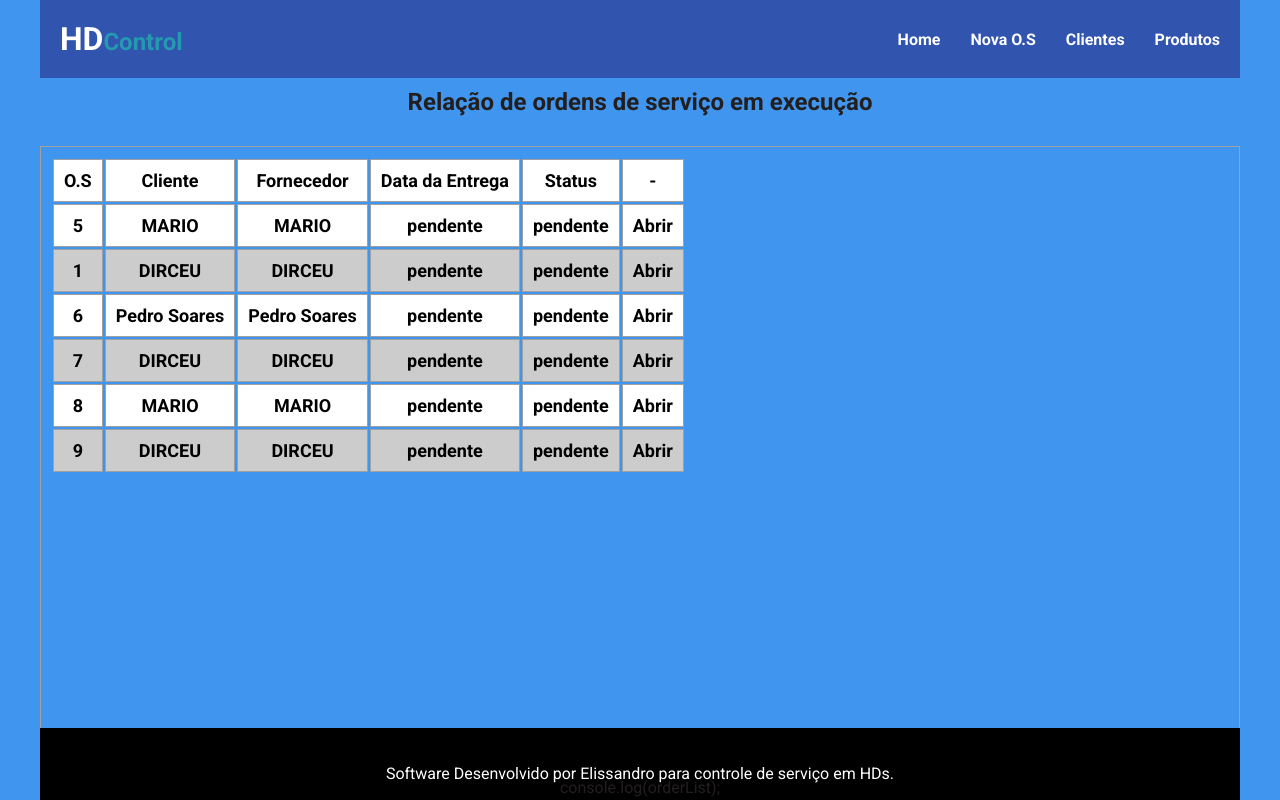
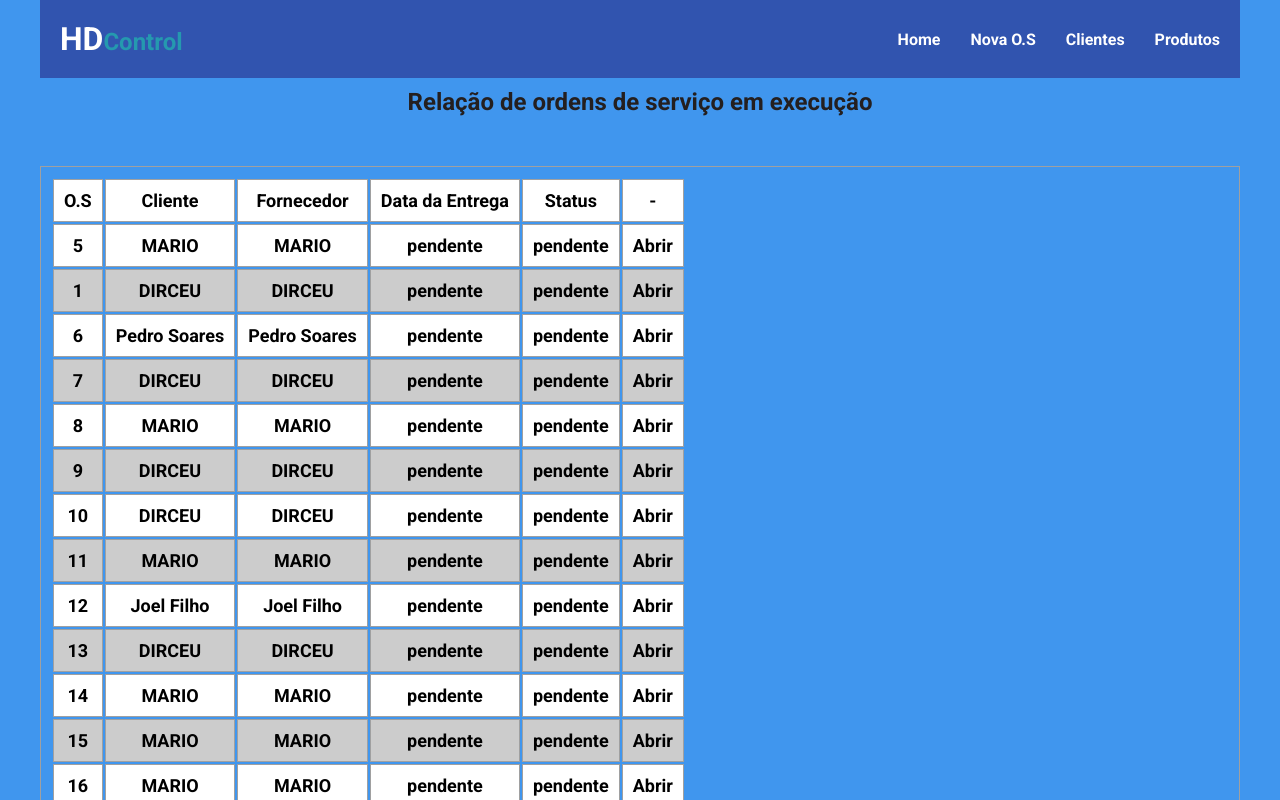
Before and after one commit to elissandroa/hdcontrol, a React (Vite) app in the folder frontend/: page / in a window 1280 px wide. Shown: the top 800 px of the page. Built offline with nearby package versions, Linux system fonts and the light colour scheme; data requests are answered from the project's data file.

Commit message:
totalOrder implementation

```diff
--- a/frontend/src/components/NewOs.jsx
+++ b/frontend/src/components/NewOs.jsx
@@ -1,11 +1,10 @@
-import { useEffect, useState } from "react"
+import { useState } from "react";
 import { OrderItem } from "./OrderItem";
 import { useNavigate } from "react-router-dom";
 import axios from "axios";
-import './NewOs.css';
+import "./NewOs.css";
 
 export const NewOs = ({ clients, products }) => {
-    const [item, setItem] = useState('');
   const [items, setItems] = useState([]);
   const [quantity, setQuantity] = useState("");
   const [description, setDescription] = useState("");
@@ -19,7 +18,6 @@ export const NewOs = ({ clients, products }) => {
   const [amount, setAmount] = useState(0);
   const navigate = useNavigate();
 
-
   const addItem = (e) => {
     e.preventDefault();
     if (!price || !quantity) return;
@@ -31,16 +29,15 @@ export const NewOs = ({ clients, products }) => {
     setId((prev) => prev + 1);
     items.push([id, quantity, description, price, service, notes]);
     ResetOrdem();
-
-    }
+  };
 
   const ResetOrdem = () => {
-        setPrice('');
-        setQuantity('');
-        setDescription('');
-        setService('');
+    setPrice("");
+    setQuantity("");
+    setDescription("");
+    setService("");
     setNotes("");
-    }
+  };
 
   const deleteItem = (index) => {
     alert(index);
@@ -48,44 +45,37 @@ export const NewOs = ({ clients, products }) => {
     setItems(itemsAfterDeleted);
     ResetOrdem();
     setCount((prev) => prev - 1);
-    }
+  };
 
-    const totalAmount = () => {
-        let total = 0;
+  const totalOrder = () => {
+    let amount = 0;
+    items &&
       items.forEach((item) => {
-            setAmount((prev) => prev + (item[1] * item[3]));
-        })
-
-        alert(amount);
-
-    }
-
-
+        amount += item[3] * item[1];
+      });
+    return amount;
+  };
 
   const createOrder = (e) => {
     e.preventDefault();
+    let value = totalOrder();
     if (client) {
-
       const newOrder = {
         client: client,
-                amount: "",
+        amount: value,
         data_entrega: "pendente",
         status: "pendente",
-                items: items
-            }
+        items: items,
+      };
       setOrder(newOrder);
       if (order) {
         axios.post("http://localhost:8000/orders/", order);
-                navigate('/');
+        navigate("/");
       }
     } else {
       alert("Informe o cliente");
     }
-    }
-
-
-
-
+  };
 
   return (
     <div className="newos-container">
@@ -96,13 +86,20 @@ export const NewOs = ({ clients, products }) => {
               <label htmlFor="cliente">Cliente:</label>
             </div>
             <div>
-                        <select name="Client" id="client" onChange={(e) => setClient(e.target.value)}>
-                            <option selected className="option-client">Selecione um Cliente</option>
-                            {
-                                clients && clients.map((client, key) => (
-                                    <option key={key} value={client.name}>{client.name}</option>
-                                ))
-                            }
+              <select
+                name="Client"
+                id="client"
+                onChange={(e) => setClient(e.target.value)}
+              >
+                <option selected className="option-client">
+                  Selecione um Cliente
+                </option>
+                {clients &&
+                  clients.map((client, key) => (
+                    <option key={key} value={client.name}>
+                      {client.name}
+                    </option>
+                  ))}
               </select>
             </div>
           </div>
@@ -165,11 +162,16 @@ export const NewOs = ({ clients, products }) => {
               <label htmlFor="product">Descrição</label>
             </div>
             <div>
-                        <select name="description" id="description" onChange={(e) => setDescription(e.target.value)}>
+              <select
+                name="description"
+                id="description"
+                onChange={(e) => setDescription(e.target.value)}
+              >
                 <option selected>Selecione um produto</option>
-                            {
-                                products && products.map((prod, key) => (
-                                    <option key={key} value={prod.description}>{prod.description}
+                {products &&
+                  products.map((prod, key) => (
+                    <option key={key} value={prod.description}>
+                      {prod.description}
                     </option>
                   ))}
               </select>
@@ -187,8 +189,10 @@ export const NewOs = ({ clients, products }) => {
         </div>
       </form>
       <div>
-                {items.length > 0 && <OrderItem items={items} deleteItem={deleteItem} />}
+        {items.length > 0 && (
+          <OrderItem items={items} deleteItem={deleteItem} />
+        )}
       </div>
     </div>
-    )
-}
+  );
+};
--- a/frontend/src/components/Order.css
+++ b/frontend/src/components/Order.css
@@ -1,6 +1,4 @@
-.order-container {
-    height: 79vh;
-}
+
 
 .order-header {
     display: flex;
--- a/frontend/src/components/Order.jsx
+++ b/frontend/src/components/Order.jsx
@@ -1,27 +1,25 @@
-import './Order.css'
-import { useParams } from 'react-router-dom'
-import { useEffect, useState } from 'react';
-import axios from 'axios';
+import "./Order.css";
+import { useParams } from "react-router-dom";
+import { useEffect, useState } from "react";
+import axios from "axios";
 
 export const Order = () => {
   const { id } = useParams();
   const [order, setOrder] = useState({});
-
-
+  console.log(JSON.stringify(order.items));
   useEffect(() => {
-
-        axios.get(`http://localhost:8000/orders/${id}`)
+    axios
+      .get(`http://localhost:8000/orders/${id}`)
       .then((response) => setOrder(response.data));
-
-    }, [])
+  }, [id]);
 
   return (
-
-        order && <div className='order-container'>
-            <div className='order-header'>
+    order && (
+      <div className="order-container">
+        <div className="order-header">
           <p>OS: {order.id}</p>
           <p>Cliente: {order.client}</p>
-                <p>Valor: R$ {parseFloat((order.amount)).toFixed(2)} </p>
+          <p>Valor: R$ {parseFloat(order.amount).toFixed(2)} </p>
           <button>Editar</button>
           <button>Excluir</button>
         </div>
@@ -37,7 +35,8 @@ export const Order = () => {
             </tr>
           </thead>
           <tbody>
-                    {order.items && order.items.map((item, key) => (
+            {order.items &&
+              order.items.map((item, key) => (
                 <tr key={key}>
                   <td>{item[1]}</td>
                   <td>{item[2]}</td>
@@ -48,9 +47,10 @@ export const Order = () => {
                   <td>{item[0]}</td>
                 </tr>
               ))}
-
           </tbody>
         </table>
       </div>
     )
-}
+  )
+
+};
--- a/frontend/src/components/OrderList.css
+++ b/frontend/src/components/OrderList.css
@@ -23,3 +23,8 @@ tr:nth-child(odd) {
 .order-list-link a{
     color: #000;
 }
+
+.table-container {
+    margin-bottom: 100px;
+
+}
--- a/frontend/src/components/OrderList.jsx
+++ b/frontend/src/components/OrderList.jsx
@@ -15,7 +15,7 @@ export const OrderList = () => {
 
   return (
     <div className="order-container">
-      <table>
+      <table className="table-container">
         <thead>
           <tr className="th-container">
             <th>O.S</th>
--- a/frontend/src/mockDatabase/db.json
+++ b/frontend/src/mockDatabase/db.json
@@ -345,6 +345,157 @@
         ]
       ],
       "id": 9
+    },
+    {
+      "client": "DIRCEU",
+      "amount": "",
+      "data_entrega": "pendente",
+      "status": "pendente",
+      "items": [
+        [
+          0,
+          "15",
+          "HD 500GB SAMSUNG DESK",
+          "5",
+          "Teste",
+          "Teste"
+        ]
+      ],
+      "id": 10
+    },
+    {
+      "client": "MARIO",
+      "amount": "",
+      "data_entrega": "pendente",
+      "status": "pendente",
+      "items": [
+        [
+          0,
+          "3",
+          "HD 1.5TB SAMSUNG DESK",
+          "25",
+          "1",
+          "1"
+        ],
+        [
+          1,
+          "10",
+          "HD 4TB SAMSUNG DESK",
+          "40",
+          "2",
+          "123"
+        ]
+      ],
+      "id": 11
+    },
+    {
+      "client": "Joel Filho",
+      "amount": 0,
+      "data_entrega": "pendente",
+      "status": "pendente",
+      "items": [
+        [
+          0,
+          "25",
+          "HD 3TB SAMSUNG DESK",
+          "40",
+          "1",
+          "1"
+        ],
+        [
+          1,
+          "34",
+          "HD 1.5TB SEAGATE DESK",
+          "55",
+          "33",
+          "3"
+        ],
+        [
+          2,
+          "25",
+          "HD 4TB SAMSUNG DESK",
+          "45",
+          "1",
+          "1"
+        ]
+      ],
+      "id": 12
+    },
+    {
+      "client": "DIRCEU",
+      "amount": 0,
+      "data_entrega": "pendente",
+      "status": "pendente",
+      "items": [
+        [
+          0,
+          "2",
+          "HD 1TB SAMSUNG DESK",
+          "15",
+          "1",
+          "1"
+        ]
+      ],
+      "id": 13
+    },
+    {
+      "client": "MARIO",
+      "amount": 0,
+      "data_entrega": "pendente",
+      "status": "pendente",
+      "items": [
+        [
+          0,
+          "10",
+          "HD 750GB SAMSUNG DESK",
+          "20",
+          "1",
+          "1"
+        ]
+      ],
+      "id": 14
+    },
+    {
+      "client": "MARIO",
+      "amount": 200,
+      "data_entrega": "pendente",
+      "status": "pendente",
+      "items": [
+        [
+          0,
+          "10",
+          "HD 500GB SAMSUNG DESK",
+          "20",
+          "1",
+          "20"
+        ]
+      ],
+      "id": 15
+    },
+    {
+      "client": "MARIO",
+      "amount": 2000,
+      "data_entrega": "pendente",
+      "status": "pendente",
+      "items": [
+        [
+          0,
+          "40",
+          "HD 2TB WD DESK",
+          "40",
+          "T-REX",
+          "FIRMWARE/TESTE"
+        ],
+        [
+          1,
+          "20",
+          "HD 1TB WD DESK",
+          "20",
+          "T-REX",
+          "FIRMWARE/TESTES"
+        ]
+      ],
+      "id": 16
     }
   ],
   "users": [
--- a/frontend/src/pages/Home.css
+++ b/frontend/src/pages/Home.css
@@ -1,5 +1,4 @@
 .home-container {
-    height: 80vh;
     width: 100%;
 
 }
--- a/frontend/src/pages/Orders.css
+++ b/frontend/src/pages/Orders.css
@@ -2,4 +2,5 @@
     color: rgb(36, 31, 31);
     text-align: center;
     margin-top: 10px;
+    margin-bottom: 50px;
 }
--- a/frontend/src/pages/Orders.jsx
+++ b/frontend/src/pages/Orders.jsx
@@ -1,4 +1,3 @@
-import { useState } from "react";
 import { OrderList } from "../components/OrderList";
 import "./Orders.css";
 export const Orders = ({orders}) => {
@@ -8,7 +7,6 @@ export const Orders = ({orders}) => {
     <div className="orders-container">
       <h2>Relação de ordens de serviço em execução</h2>
       <OrderList orders={orders} />
-      console.log(orderList);
     </div>
   );
 };
--- a/frontend/src/pages/Os.jsx
+++ b/frontend/src/pages/Os.jsx
@@ -1,7 +1,7 @@
-import './Os.css'
-import { NewOs } from '../components/NewOs'
-import { useEffect, useState } from 'react';
-import axios from 'axios';
+import "./Os.css";
+import { NewOs } from "../components/NewOs";
+import { useEffect, useState } from "react";
+import axios from "axios";
 
 export const Os = () => {
   const [clients, setClients] = useState([]);
@@ -10,23 +10,24 @@ export const Os = () => {
 
   useEffect(() => {
     const getProducts = async () => {
-            const res = await axios.get(`${LOCAL_URL}/products`)
+      await axios
+        .get(`${LOCAL_URL}/products`)
         .then((response) => setProducts(response.data));
-
-        }
+    };
 
     const getClients = async () => {
-            const res = await axios.get(`${LOCAL_URL}/clients`)
+      await axios
+        .get(`${LOCAL_URL}/clients`)
         .then((response) => setClients(response.data));
-        }
+    };
     getClients();
     getProducts();
-    }, [])
+  }, []);
 
   return (
-        <div className='os-container'>
+    <div className="os-container">
       <h2>Ordem de Serviço</h2>
       <NewOs clients={clients} products={products} />
     </div>
-    )
-}
+  );
+};
```
Also changed, not shown: 1 other file (tests, documents, lock files or other folders). Lines whose indentation alone changed are shown as unchanged.
